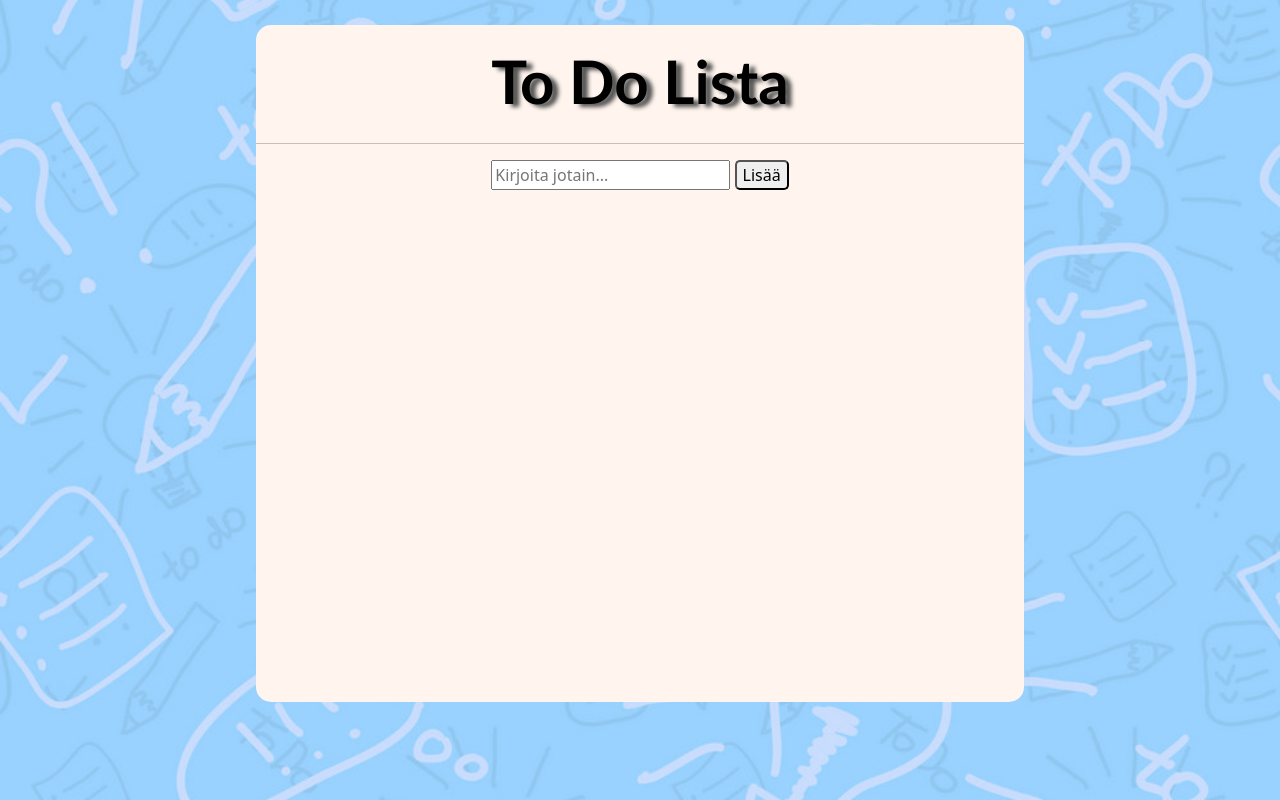
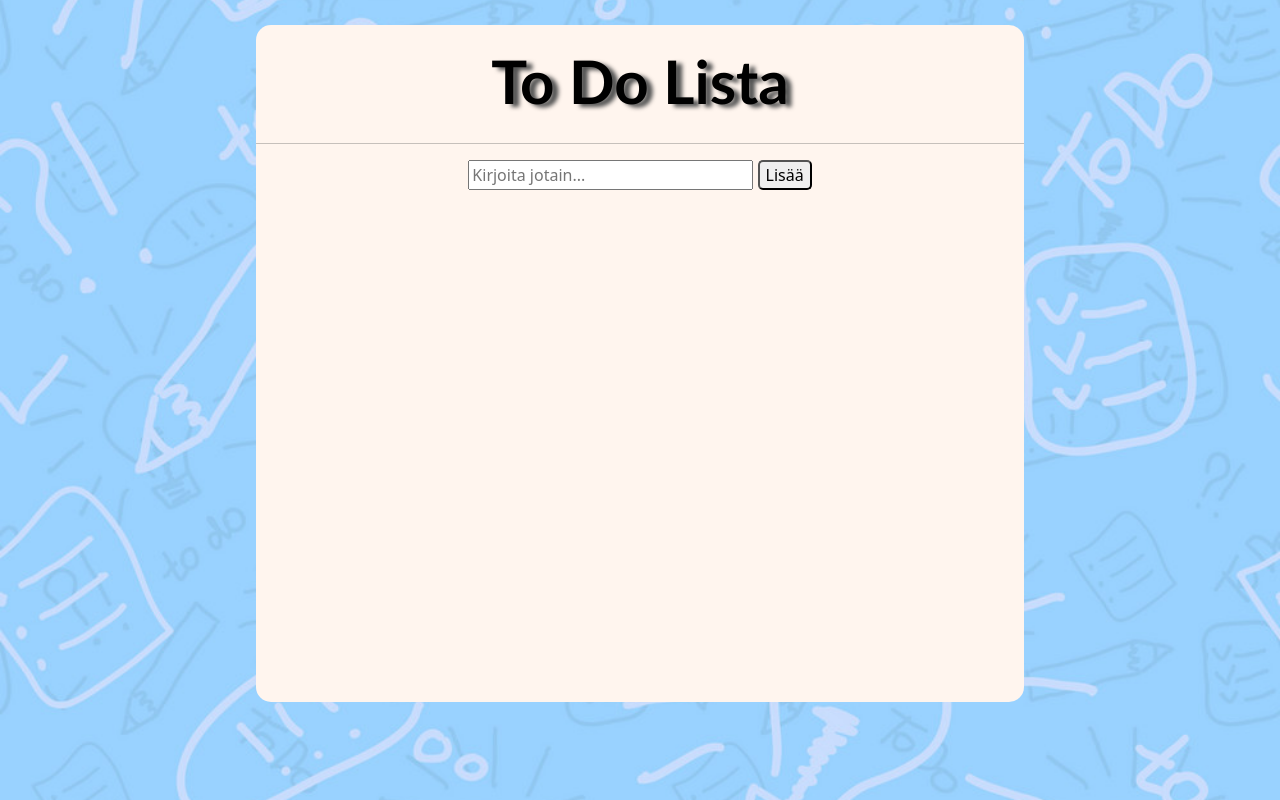
Before and after one commit to MikkoMal1/DomProjekti, a plain HTML site: page index.html in a window 1280 px wide. Drawn offline with nearby package versions, Linux system fonts and the light colour scheme.

Commit message:
Update index.html

```diff
--- a/index.html
+++ b/index.html
@@ -21,7 +21,7 @@
     <hr>
         <div id="myDIV" class="syote">
             <div class="container">
-            <input type="text" autocomplete="off" id="myInput" placeholder="Kirjoita jotain...">
+            <input type="text" autocomplete="off" id="myInput" size='25' placeholder="Kirjoita jotain...">
             <button onclick="nappi()" class="addBtn">Lisää</button>
           </div>
         </div>
```
